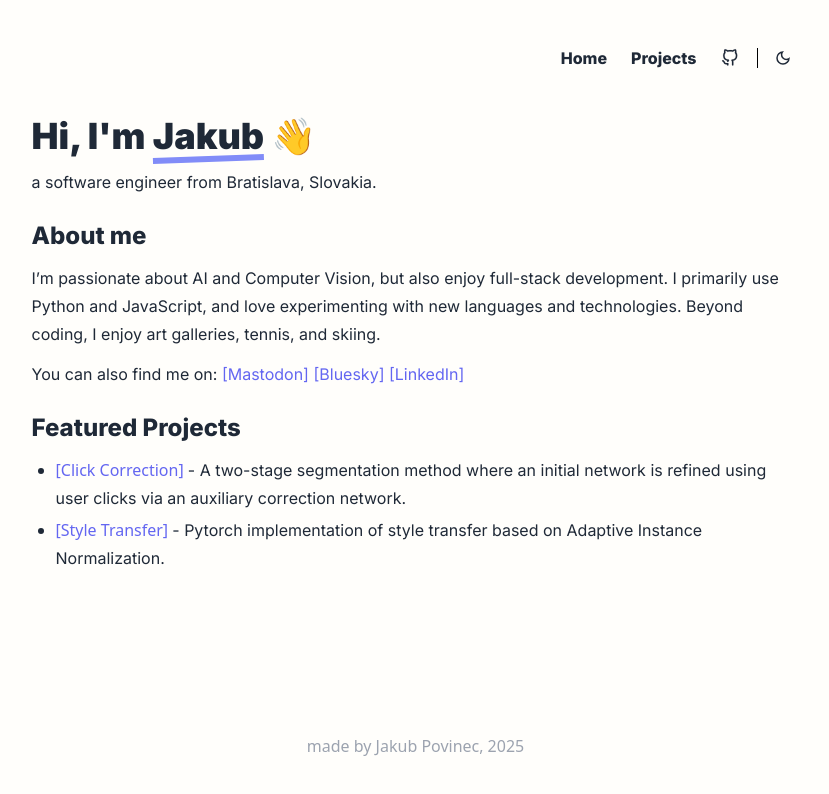
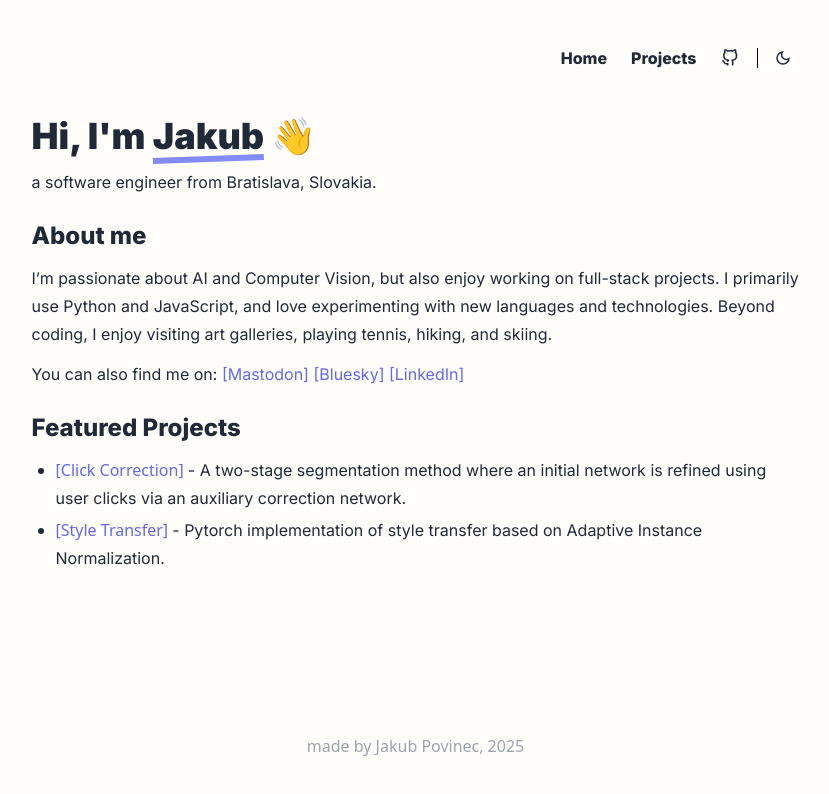
Before and after one commit to kuko6/personal-website, a SvelteKit app: page / in a window 1280 px wide. Shown: the top 794 px of the page, without its empty margins (217-1046 px from the left). Built offline with nearby package versions, Linux system fonts and the light colour scheme.

Commit message:
minor bio improvements

```diff
--- a/src/routes/+page.svelte
+++ b/src/routes/+page.svelte
@@ -17,9 +17,9 @@
     <h2>About me</h2>
     <div class="space-y-3">
       <p class="leading-7">
-        I’m passionate about AI and Computer Vision, but also enjoy full-stack development.
+        I’m passionate about AI and Computer Vision, but also enjoy working on full-stack projects.
         I primarily use Python and JavaScript, and love experimenting with new languages and technologies.
-        Beyond coding, I enjoy art galleries, tennis, and skiing.
+        Beyond coding, I enjoy visiting art galleries, playing tennis, hiking, and skiing.
       </p>
       <p class="leading-7">
         You can also find me on:
```
